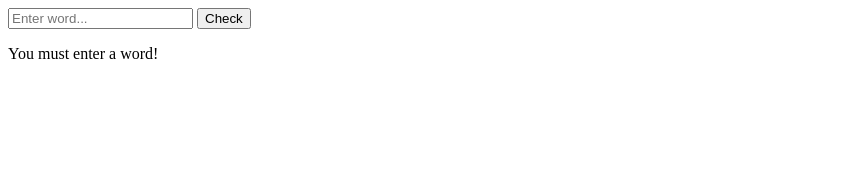
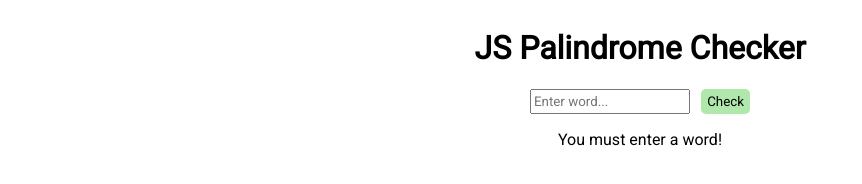
Before and after one commit to olliepayne/js-palindrome-checker, a plain HTML site: page index.html in a window 1280 px wide. Both pictures are taken after a click on the button "Check". Shown: the whole page, without its empty margins (0-862 px from the left). Drawn offline with Linux system fonts and the light colour scheme.

Commit message:
add basic styling

```diff
--- a/app.js
+++ b/app.js
@@ -14,10 +14,9 @@ const isPalindrome = (str) => {
 }
 
 function checkPalindrome() {
-  const word = inputEl.value
-  console.log(word)
-  if(word) {
-    msgEl.innerText = `The word ${word} ${isPalindrome(word) ? 'is Palindrome' : 'is NOT Palindrome'}`
+  const str = inputEl.value
+  if(str) {
+    msgEl.innerText = `The text ${str} ${isPalindrome(str) ? 'IS Palindrome' : 'IS NOT Palindrome'}`
   } else {
     msgEl.innerText = 'You must enter a word!'
   }
--- a/index.html
+++ b/index.html
@@ -1,15 +1,22 @@
 <!DOCTYPE html>
 <html lang="en">
+
 <head>
   <meta charset="UTF-8">
   <meta http-equiv="X-UA-Compatible" content="IE=edge">
   <meta name="viewport" content="width=device-width, initial-scale=1.0">
   <title>JS Palindrome Checker</title>
+  <link rel="stylesheet" href="./style.css">
   <script defer src="./app.js"></script>
 </head>
+
 <body>
-  <input id="word-input" type="text" placeholder="Enter word..."/>
-  <button id="check-btn">Check</button>
+  <h1>JS Palindrome Checker</h1>
+  <div id="input-container">
+    <input id="word-input" type="text" placeholder="Enter word..." />
+    <button id="check-btn">Check</button>
+  </div>
   <p id="message"></p>
 </body>
+
 </html>
--- /dev/null
+++ b/style.css
@@ -0,0 +1,31 @@
+@import url('https://fonts.googleapis.com/css2?family=Roboto&display=swap');
+
+* {
+  font-family: 'Roboto', sans-serif;
+}
+
+body {
+  display: flex;
+  flex-direction: column;
+  align-items: center;
+}
+
+#input-container {
+  display: flex;
+  justify-content: space-between;
+  width: 220px;
+  height: 25px;
+}
+
+#check-btn {
+  border: none;
+  border-radius: 5px;
+  transition: 0.25s;
+  background-color: rgb(175, 232, 170)
+}
+
+#check-btn:hover {
+  transform: scale(1.1);
+  cursor: pointer;
+  opacity: 75%;
+}
```
